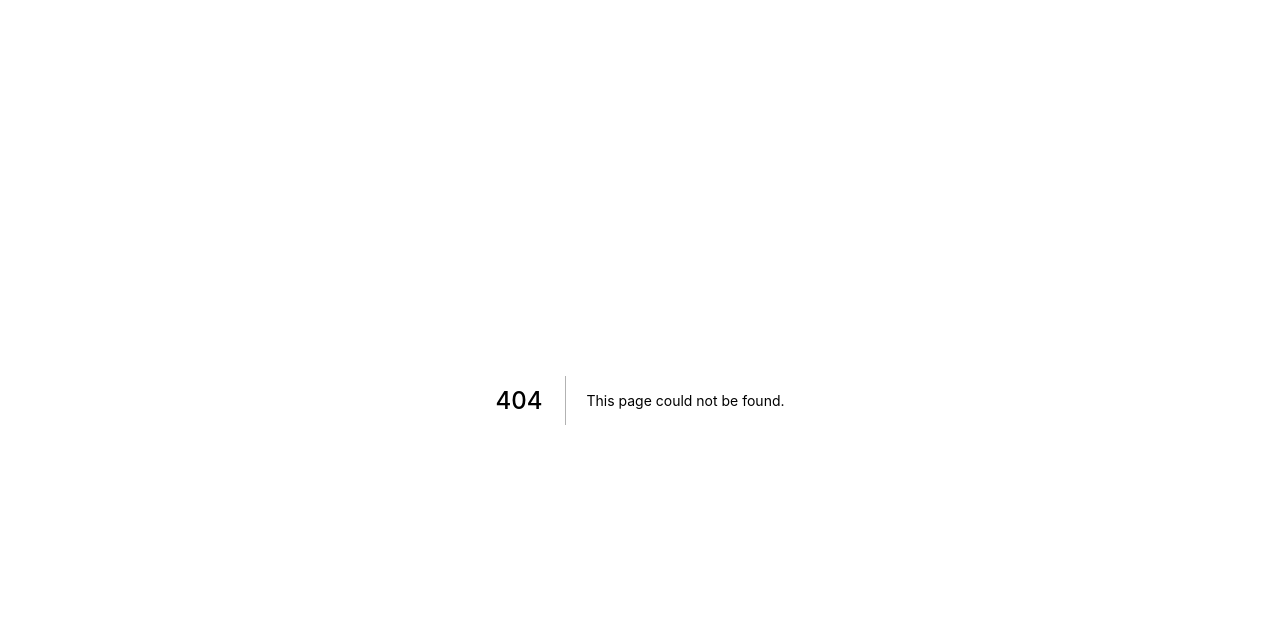
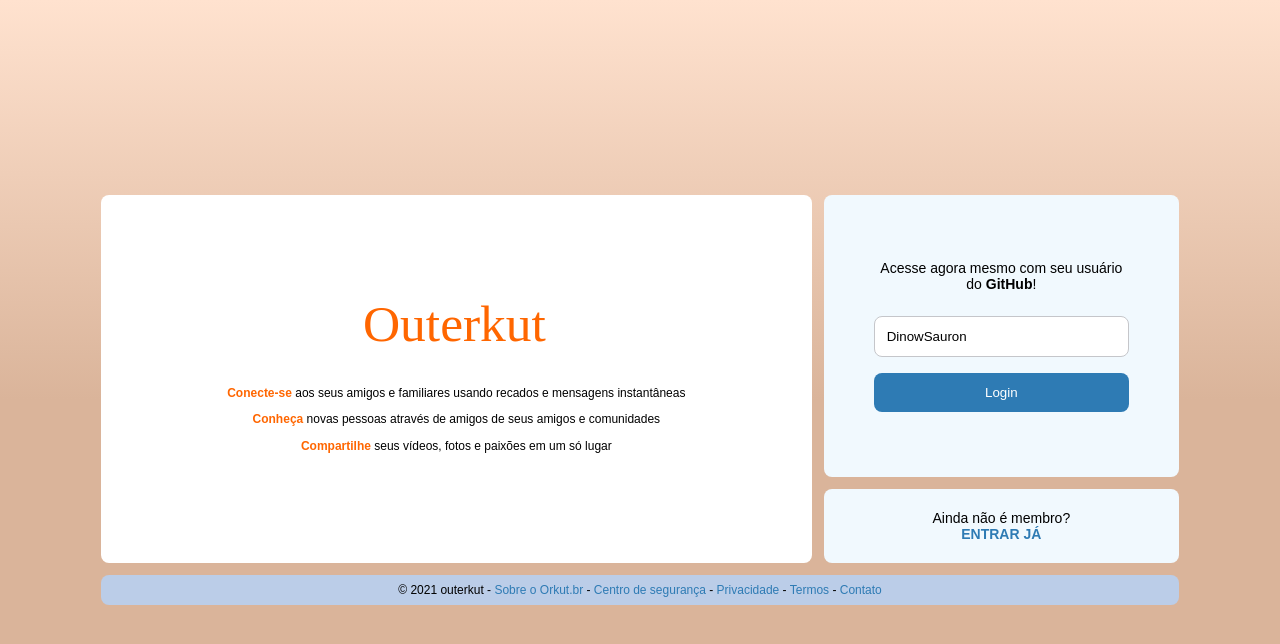
Before and after one commit to DinowSauron/Outerkut, a Next.js app in the folder outerkut/: page /login in a window 1280 px wide. Before the commit this address had no page. Shown: the top 644 px of the page. Built offline with nearby package versions, Linux system fonts and the light colour scheme.

Commit message:
Aula 05
Inicio aos cookies

```diff
--- a/outerkut/package.json
+++ b/outerkut/package.json
@@ -9,6 +9,7 @@
   "dependencies": {
     "datocms-client": "^3.4.12",
     "next": "latest",
+    "nookies": "^2.5.2",
     "react": "^17.0.2",
     "react-dom": "^17.0.2",
     "react-is": "^17.0.2",
--- a/outerkut/src/pages/api/comunidades.js
+++ b/outerkut/src/pages/api/comunidades.js
@@ -1,5 +1,5 @@
 
-import { SiteClient } from 'datocms-client';
+import { SiteClient } from "datocms-client";
 
 export default async function recebedorDeRequest(request, response){
     if(request.method != "POST"){
--- /dev/null
+++ b/outerkut/src/pages/login.js
@@ -0,0 +1,99 @@
+import React from "react";
+// Hook do NextJS
+import { useRouter } from "next/router";
+import nookies from "nookies";
+
+export default function Login() {
+    const router = useRouter();
+    const [githubUser, setGithubUser] = React.useState("DinowSauron");
+
+
+
+    function Acessar (event) {
+        event.preventDefault();
+        // alert("Alguém clicou no botão!")
+        console.log("Usuário: ", githubUser)
+        fetch("https://alurakut.vercel.app/api/login", {
+            method: "POST",
+            headers: {
+                "Content-Type": "application/json"
+            },
+            body: JSON.stringify({ githubUser: githubUser })
+        })
+        .then(async (respostaDoServer) => {
+            const dadosDaResposta = await respostaDoServer.json()
+            const token = dadosDaResposta.token;
+            nookies.set(null, "USER_TOKEN", token, {
+                path: "/",
+                maxAge: 86400 * 7
+            });
+            router.push("/");
+        })
+        .catch(() => {
+            // não é a melhor forma, porém o servidor que gera o token não foi disponibilizado pelo evento.
+            // Para evitar dele ficar fora do ar e todo meu projeto ser destruído, tive que fazer essa triste alternativa.
+            console.log("Servidor indisponivel, modo manual tivado");
+            nookies.set(null, "ERROR_TOKEN", githubUser, {
+                path: "/",
+                maxAge: 86400 * 1
+            });
+            router.push("/");
+        });
+    }
+
+
+    return (
+        <main style={{ display: "flex", flex: 1, alignItems: "center", justifyContent: "center" }}>
+        <div className="loginScreen">
+            <section className="logoArea">
+            <img src="icons/outerkut-logo.svg" />
+
+            <p><strong>Conecte-se</strong> aos seus amigos e familiares usando recados e mensagens instantâneas</p>
+            <p><strong>Conheça</strong> novas pessoas através de amigos de seus amigos e comunidades</p>
+            <p><strong>Compartilhe</strong> seus vídeos, fotos e paixões em um só lugar</p>
+            </section>
+
+            <section className="formArea">
+            <form className="box" onSubmit={Acessar}>
+                <p>
+                Acesse agora mesmo com seu usuário do <strong>GitHub</strong>!
+                </p>
+                <input
+                    placeholder="Usuário"
+                    value={githubUser}
+                    onChange={(event) => {
+                        setGithubUser(event.target.value)
+                    }}
+                />
+                <p>
+                    {githubUser.length === 0
+                    ? "Preencha o campo"
+                    : ""
+                    }
+                </p>
+                <button type="submit">
+                Login
+                </button>
+            </form>
+
+            <footer className="box">
+                <p>
+                Ainda não é membro? <br />
+                <a href="/login">
+                    <strong>
+                    ENTRAR JÁ
+                </strong>
+                </a>
+                </p>
+            </footer>
+            </section>
+
+            <footer className="footerArea">
+            <p>
+                © 2021 outerkut - <a href="/">Sobre o Orkut.br</a> - <a href="/">Centro de segurança</a> - <a href="/">Privacidade</a> - <a href="/">Termos</a> - <a href="/">Contato</a>
+            </p>
+            </footer>
+        </div>
+        </main>
+    );
+}
```
Also changed, not shown: outerkut/src/pages/index.js (+16 -2 lines), outerkut/src/lib/outerkutCommons.js, 2 other files (tests, documents, lock files or other folders).
